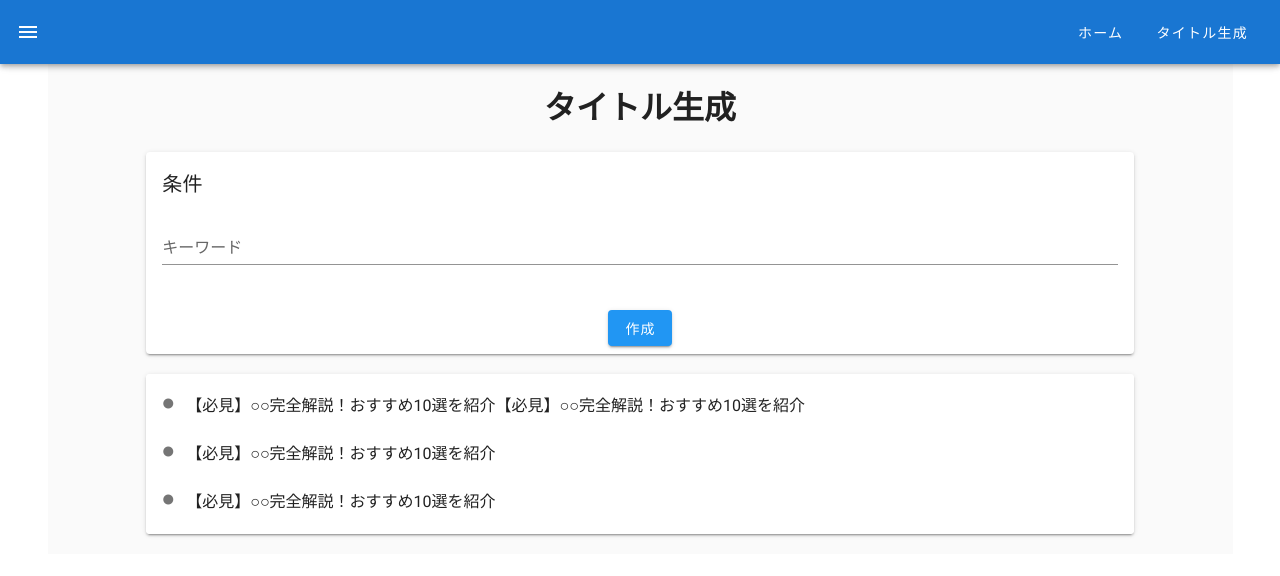
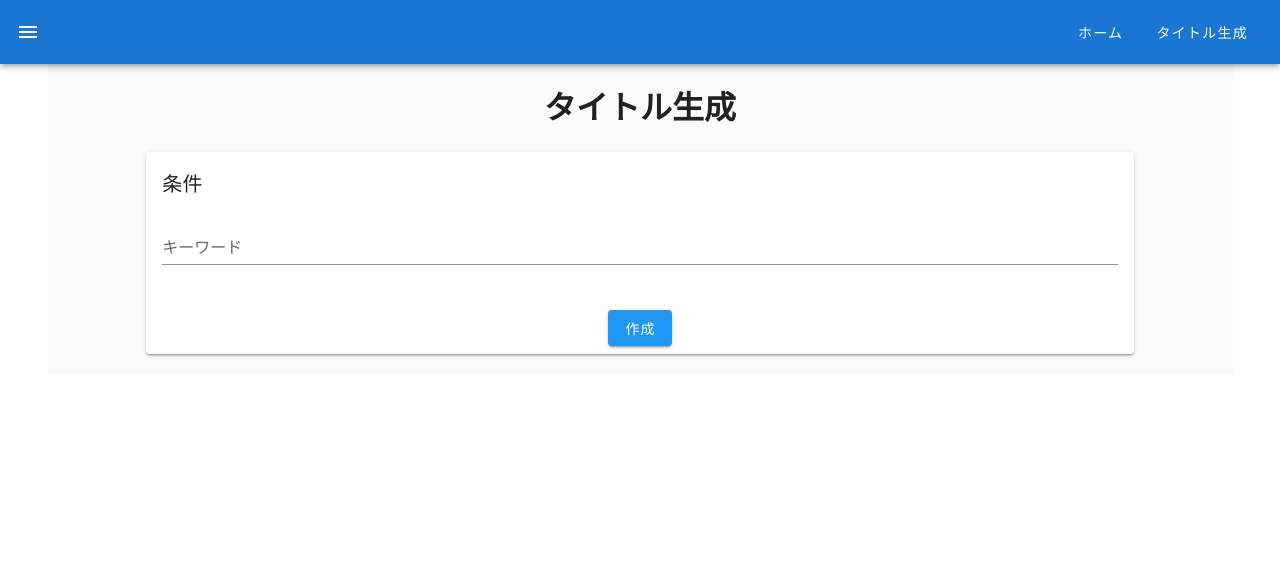
Before and after one commit to benzo-y/article-title-auto-creator, a Vue app: page /title_creater in a window 1280 px wide. Shown: the top 576 px of the page. Built offline with nearby package versions, Linux system fonts and the light colour scheme.

Commit message:
#6 キーワードの値を使用して仮タイトル案リストからタイトル生成処理を実装
入力チェックと、enterキーでsubmit抑制するように実装

```diff
--- a/src/views/TitleCreater.vue
+++ b/src/views/TitleCreater.vue
@@ -5,40 +5,33 @@
         <h1>タイトル生成</h1>
       </v-flex>
       <v-flex lg10 xs10 mb-5>
+        <v-form ref="form" @submit.prevent="createTitles">
           <v-card>
             <v-card-title>
               条件
             </v-card-title>
               <v-card-text>
-            <v-form>
-              <v-text-field label="キーワード"></v-text-field>
-            </v-form>
+                <v-text-field
+                  v-model="keyword"
+                  label="キーワード"
+                  :rules="rules"
+                >
+                </v-text-field>
             </v-card-text>
             <v-card-actions class="justify-center">
-            <v-btn color="info">作成</v-btn>
+              <v-btn color="info" @click="createTitles">作成</v-btn>
             </v-card-actions>
           </v-card>
+        </v-form>
       </v-flex>
-      <v-flex lg10 xs10 mb-5>
+      <v-flex lg10 xs10 mb-5 v-if="titles.length">
         <v-card>
           <v-list>
-            <v-list-item>
+            <v-list-item v-for="(title, index) in titles" :key="index">
               <v-list-item-icon class="mr-0">
                 <v-icon x-small>mdi-checkbox-blank-circle</v-icon>
               </v-list-item-icon>
-              <v-list-item-title>【必見】○○完全解説！おすすめ10選を紹介【必見】○○完全解説！おすすめ10選を紹介</v-list-item-title>
-            </v-list-item>
-            <v-list-item>
-              <v-list-item-icon class="mr-0">
-                <v-icon x-small>mdi-checkbox-blank-circle</v-icon>
-              </v-list-item-icon>
-              <v-list-item-title>【必見】○○完全解説！おすすめ10選を紹介</v-list-item-title>
-            </v-list-item>
-            <v-list-item>
-              <v-list-item-icon class="mr-0">
-                <v-icon x-small>mdi-checkbox-blank-circle</v-icon>
-              </v-list-item-icon>
-              <v-list-item-title>【必見】○○完全解説！おすすめ10選を紹介</v-list-item-title>
+              <v-list-item-title>{{title}}</v-list-item-title>
             </v-list-item>
           </v-list>
         </v-card>
@@ -48,6 +41,41 @@
 </template>
 
 <script>
+export default{
+  data: () => ({
+    keyword: "",
+    titles: [],
+    rules: [
+      v => !!v || 'キーワードを入力してください。',
+      v => v.length <= 30 || 'キーワードは30文字以内に設定してください。',
+    ]
+  }),
+  methods: {
+    createTitles() {
+      var result = this.$refs.form.validate();
+      if (result) {
+        var title_tmplate = []
+
+        // TODO: タイトル作成用ひな形の読み込み
+        title_tmplate = [
+          ["【必見】", "完全解説！おすすめ10選を紹介"],
+          ["【おすすめ】", "完全解説！おすすめ20選を紹介"],
+          ["【一押し】", "完全解説！おすすめ30選を紹介"],
+          ["【重要】", "完全解説！おすすめ40選を紹介"],
+          ["【要チェック】", "完全解説！おすすめ50選を紹介"],
+          ["【閲覧注意】", "完全解説！おすすめ60選を紹介"],
+        ];
+
+        this.titles = [];
+        [...Array(3)].map(() => {
+          var randm_num = Math.floor( Math.random() * title_tmplate.length);
+          this.titles.push(title_tmplate[randm_num][0] + this.keyword + title_tmplate[randm_num][1]);
+          title_tmplate.splice(randm_num, 1);
+        });
+      }
+    }
+  },
+}
 </script>
 
 <style scoped lang="scss">
```
Lines whose indentation alone changed are shown as unchanged.
